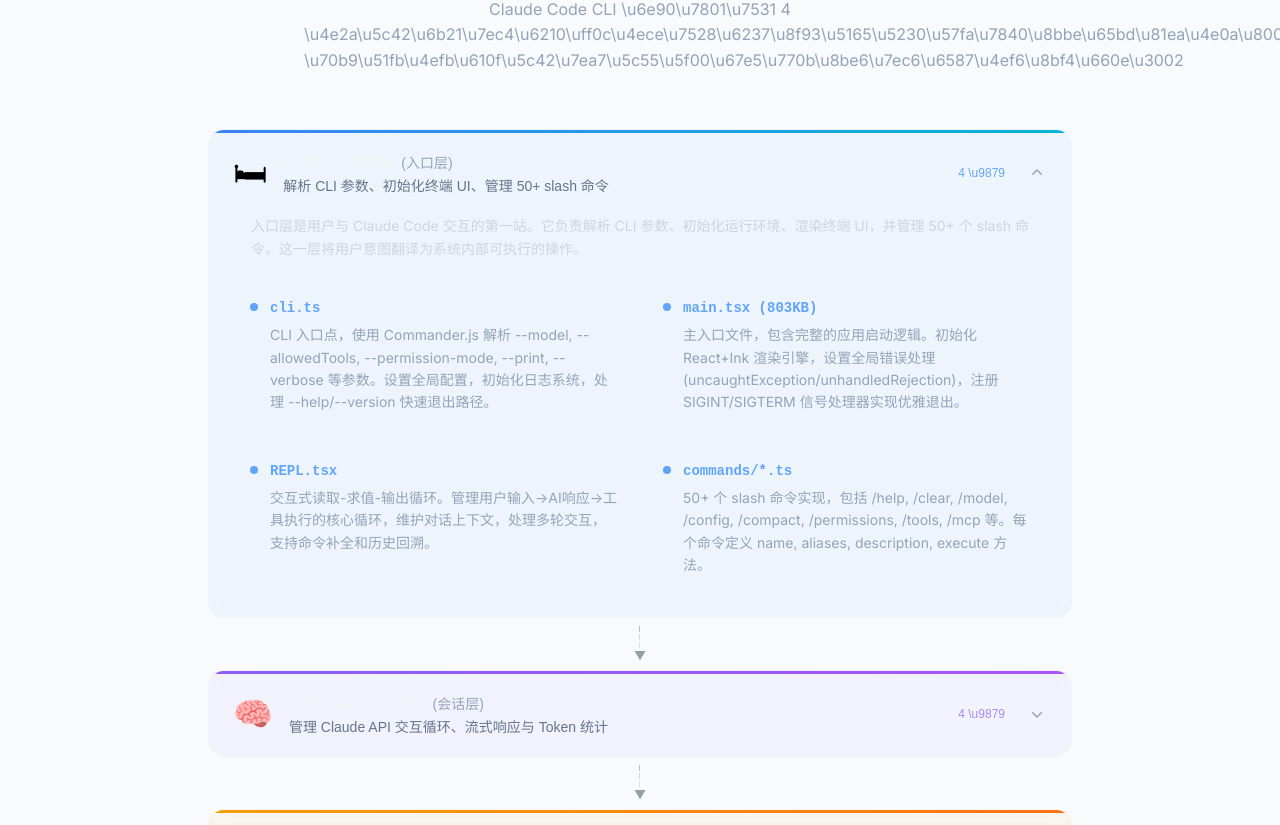
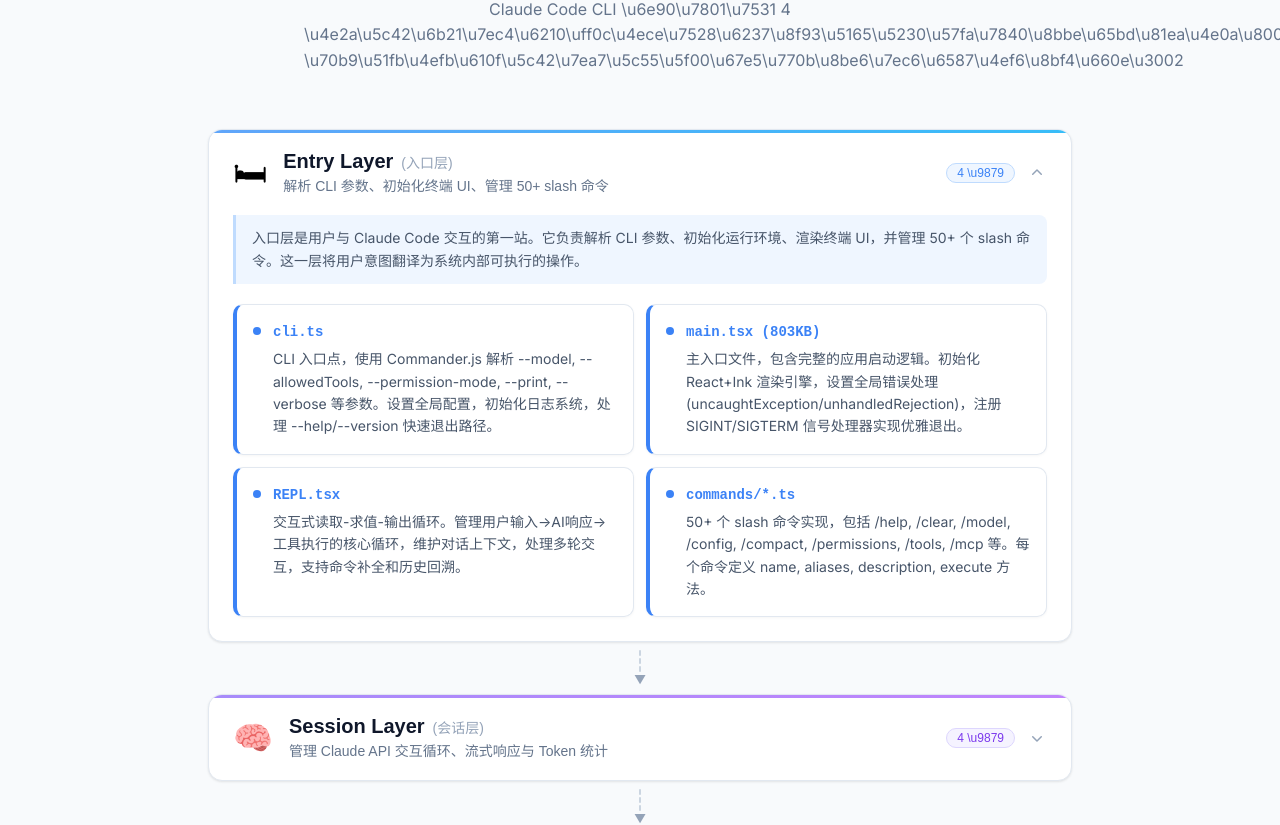
Before and after one commit to Tsutomu-miku/claude-code-architecture, a React (Vite) app: page / in a window 1280 px wide. Shown: the part 4940-5765 px from the top of the page. Built offline with nearby package versions, Linux system fonts and the light colour scheme.

Commit message:
feat: rewrite Architecture to light theme

```diff
--- a/src/sections/Architecture.tsx
+++ b/src/sections/Architecture.tsx
@@ -20,7 +20,8 @@
   files: FileInfo[];
   gradient: string;
   accentColor: string;
-  bgTint: string;
+  lightBg: string;
+  borderColor: string;
 }
 
 /* ------------------------------------------------------------------ */
@@ -36,9 +37,10 @@
     summary: "\u89e3\u6790 CLI \u53c2\u6570\u3001\u521d\u59cb\u5316\u7ec8\u7aef UI\u3001\u7ba1\u7406 50+ slash \u547d\u4ee4",
     description:
       "\u5165\u53e3\u5c42\u662f\u7528\u6237\u4e0e Claude Code \u4ea4\u4e92\u7684\u7b2c\u4e00\u7ad9\u3002\u5b83\u8d1f\u8d23\u89e3\u6790 CLI \u53c2\u6570\u3001\u521d\u59cb\u5316\u8fd0\u884c\u73af\u5883\u3001\u6e32\u67d3\u7ec8\u7aef UI\uff0c\u5e76\u7ba1\u7406 50+ \u4e2a slash \u547d\u4ee4\u3002\u8fd9\u4e00\u5c42\u5c06\u7528\u6237\u610f\u56fe\u7ffb\u8bd1\u4e3a\u7cfb\u7edf\u5185\u90e8\u53ef\u6267\u884c\u7684\u64cd\u4f5c\u3002",
-    gradient: "linear-gradient(to right, #3b82f6, #06b6d4)",
-    accentColor: "#60a5fa",
-    bgTint: "rgba(59,130,246,0.05)",
+    gradient: "linear-gradient(to right, #60a5fa, #38bdf8)",
+    accentColor: "#3b82f6",
+    lightBg: "#eff6ff",
+    borderColor: "#bfdbfe",
     files: [
       {
         name: "cli.ts",
@@ -70,9 +72,10 @@
     summary: "\u7ba1\u7406 Claude API \u4ea4\u4e92\u5faa\u73af\u3001\u6d41\u5f0f\u54cd\u5e94\u4e0e Token \u7edf\u8ba1",
     description:
       "\u4f1a\u8bdd\u5c42\u662f\u6574\u4e2a\u7cfb\u7edf\u7684\u300c\u5927\u8111\u300d\uff0c\u8d1f\u8d23\u7ba1\u7406\u4e0e Claude API \u7684\u4ea4\u4e92\u5faa\u73af\u3002\u5b83\u5904\u7406\u6d88\u606f\u7684\u6784\u5efa\u3001\u6d41\u5f0f\u54cd\u5e94\u7684\u63a5\u6536\u4e0e\u89e3\u6790\u3001\u5de5\u5177\u8c03\u7528\u7684\u7f16\u6392\u3001Token \u6d88\u8017\u7684\u7edf\u8ba1\u3002\u8fd9\u4e00\u5c42\u5b9e\u73b0\u4e86 Claude Code \u6700\u6838\u5fc3\u7684 AI \u5bf9\u8bdd\u80fd\u529b\u3002",
-    gradient: "linear-gradient(to right, #8b5cf6, #a855f7)",
-    accentColor: "#a78bfa",
-    bgTint: "rgba(139,92,246,0.05)",
+    gradient: "linear-gradient(to right, #a78bfa, #c084fc)",
+    accentColor: "#7c3aed",
+    lightBg: "#f5f3ff",
+    borderColor: "#ddd6fe",
     files: [
       {
         name: "query.ts (68KB)",
@@ -104,9 +107,10 @@
     summary: "40+ \u5185\u7f6e\u5de5\u5177 + \u52a8\u6001 MCP \u5de5\u5177\uff0c\u6807\u51c6\u5316 Schema \u4e0e\u5e76\u53d1\u8c03\u5ea6",
     description:
       "\u5de5\u5177\u4efb\u52a1\u5c42\u662f Claude Code \u7684\u300c\u624b\u811a\u300d\uff0c\u63d0\u4f9b\u4e86 40+ \u4e2a\u5185\u7f6e\u5de5\u5177\u548c\u52a8\u6001 MCP \u5de5\u5177\u3002\u6bcf\u4e2a\u5de5\u5177\u90fd\u6709\u6807\u51c6\u5316\u7684\u8f93\u5165 Schema(Zod v4)\u3001\u6743\u9650\u68c0\u67e5\u3001\u6267\u884c\u903b\u8f91\u548c\u7ed3\u679c\u683c\u5f0f\u5316\u3002TaskRunner \u7ba1\u7406\u591a\u5de5\u5177\u7684\u5e76\u53d1\u6267\u884c\u548c\u4f18\u5148\u7ea7\u8c03\u5ea6\u3002",
-    gradient: "linear-gradient(to right, #f59e0b, #f97316)",
-    accentColor: "#fbbf24",
-    bgTint: "rgba(245,158,11,0.05)",
+    gradient: "linear-gradient(to right, #fbbf24, #f59e0b)",
+    accentColor: "#d97706",
+    lightBg: "#fffbeb",
+    borderColor: "#fde68a",
     files: [
       {
         name: "Tool.ts (29KB)",
@@ -148,9 +152,10 @@
     summary: "API \u901a\u4fe1\u3001\u8ba4\u8bc1\u6388\u6743\u3001MCP \u534f\u8bae\u3001\u529f\u80fd\u5f00\u5173\u3001\u53ef\u89c2\u6d4b\u6027",
     description:
       "\u57fa\u7840\u8bbe\u65bd\u5c42\u63d0\u4f9b\u6240\u6709\u4e0a\u5c42\u6a21\u5757\u4f9d\u8d56\u7684\u57fa\u7840\u670d\u52a1\u3002\u5305\u62ec API \u901a\u4fe1\u3001\u8ba4\u8bc1\u6388\u6743\u3001MCP \u534f\u8bae\u3001\u529f\u80fd\u5f00\u5173\u3001\u53ef\u89c2\u6d4b\u6027\u7b49\u6838\u5fc3\u80fd\u529b\u3002\u8fd9\u4e9b\u670d\u52a1\u4ee5\u5355\u4f8b\u6a21\u5f0f\u8fd0\u884c\uff0c\u901a\u8fc7\u5ef6\u8fdf\u521d\u59cb\u5316\u4f18\u5316\u542f\u52a8\u6027\u80fd\u3002",
-    gradient: "linear-gradient(to right, #10b981, #14b8a6)",
-    accentColor: "#34d399",
-    bgTint: "rgba(16,185,129,0.05)",
+    gradient: "linear-gradient(to right, #34d399, #2dd4bf)",
+    accentColor: "#059669",
+    lightBg: "#ecfdf5",
+    borderColor: "#a7f3d0",
     files: [
       {
         name: "services/claude.ts",
@@ -197,27 +202,28 @@
 }) {
   return (
     <motion.div
-      initial={{ opacity: 0, y: 12 }}
+      initial={{ opacity: 0, y: 8 }}
       animate={{ opacity: 1, y: 0 }}
       transition={{ delay: 0.06 * index, duration: 0.35, ease: "easeOut" }}
       style={{
-        background: "rgba(255,255,255,0.02)",
-        border: "1px solid rgba(255,255,255,0.06)",
-        borderRadius: "12px",
+        background: "#ffffff",
+        border: "1px solid #e2e8f0",
+        borderLeft: `4px solid ${accentColor}`,
+        borderRadius: "10px",
         padding: "16px",
-        transition: "background 0.2s ease",
+        transition: "box-shadow 0.2s ease",
+        boxShadow: "0 1px 3px rgba(0,0,0,0.04)",
       }}
       onMouseEnter={(e) => {
-        (e.currentTarget as HTMLElement).style.background =
-          "rgba(255,255,255,0.04)";
+        (e.currentTarget as HTMLElement).style.boxShadow =
+          "0 4px 12px rgba(0,0,0,0.08)";
       }}
       onMouseLeave={(e) => {
-        (e.currentTarget as HTMLElement).style.background =
-          "rgba(255,255,255,0.02)";
+        (e.currentTarget as HTMLElement).style.boxShadow =
+          "0 1px 3px rgba(0,0,0,0.04)";
       }}
     >
       <div style={{ display: "flex", alignItems: "flex-start", gap: "12px" }}>
-        {/* file icon dot */}
         <span
           style={{
             marginTop: "6px",
@@ -246,7 +252,7 @@
               marginTop: "4px",
               fontSize: "0.875rem",
               lineHeight: 1.6,
-              color: "#94a3b8",
+              color: "#475569",
               margin: "4px 0 0 0",
             }}
           >
@@ -258,7 +264,7 @@
   );
 }
 
-/** Animated dashed arrow connecting two layers */
+/** Static dashed connector between two layers */
 function LayerConnector() {
   return (
     <div
@@ -270,53 +276,35 @@
         userSelect: "none",
       }}
     >
-      <motion.div
+      <div
         style={{
           display: "flex",
           flexDirection: "column",
           alignItems: "center",
           gap: "2px",
         }}
-        initial={{ opacity: 0 }}
-        animate={{ opacity: 1 }}
-        transition={{ duration: 0.4 }}
       >
-        {/* dashed line segments */}
         {[0, 1, 2].map((i) => (
-          <motion.div
+          <div
             key={i}
             style={{
               height: "6px",
-              width: "1px",
-              background: "rgba(107,114,128,0.6)",
-            }}
-            animate={{ opacity: [0.3, 0.9, 0.3] }}
-            transition={{
-              duration: 1.6,
-              repeat: Infinity,
-              delay: i * 0.3,
-              ease: "easeInOut",
+              width: "2px",
+              background: "#cbd5e1",
+              borderRadius: "1px",
             }}
           />
         ))}
-        {/* arrow head */}
-        <motion.span
+        <span
           style={{
-            color: "rgba(107,114,128,1)",
+            color: "#94a3b8",
             fontSize: "0.75rem",
             lineHeight: 1,
           }}
-          animate={{ opacity: [0.4, 1, 0.4] }}
-          transition={{
-            duration: 1.6,
-            repeat: Infinity,
-            delay: 0.9,
-            ease: "easeInOut",
-          }}
         >
           &#9660;
-        </motion.span>
-      </motion.div>
+        </span>
+      </div>
     </div>
   );
 }
@@ -328,7 +316,7 @@
       xmlns="http://www.w3.org/2000/svg"
       viewBox="0 0 20 20"
       fill="currentColor"
-      style={{ height: "20px", width: "20px", color: "#9ca3af" }}
+      style={{ height: "20px", width: "20px", color: "#94a3b8" }}
       animate={{ rotate: open ? 180 : 0 }}
       transition={{ duration: 0.25 }}
     >
@@ -360,13 +348,13 @@
       style={{
         position: "relative",
         overflow: "hidden",
-        borderRadius: "16px",
-        border: "1px solid rgba(255,255,255,0.08)",
-        background: layer.bgTint,
-        backdropFilter: "blur(8px)",
+        borderRadius: "14px",
+        border: "1px solid #e2e8f0",
+        background: "#ffffff",
+        boxShadow: "0 1px 3px rgba(0,0,0,0.06), 0 1px 2px rgba(0,0,0,0.04)",
         marginBottom: "0px",
       }}
-      initial={{ opacity: 0, y: 30 }}
+      initial={{ opacity: 0, y: 20 }}
       whileInView={{ opacity: 1, y: 0 }}
       viewport={{ once: true, amount: 0.2 }}
       transition={{ duration: 0.5, ease: "easeOut" }}
@@ -399,7 +387,7 @@
           background: "none",
           border: "none",
           outline: "none",
-          borderRadius: "16px",
+          borderRadius: "14px",
         }}
       >
         <div
@@ -410,7 +398,6 @@
             minWidth: 0,
           }}
         >
-          {/* icon */}
           <span
             style={{
               fontSize: "2rem",
@@ -423,7 +410,6 @@
           </span>
 
           <div style={{ minWidth: 0 }}>
-            {/* title row */}
             <div
               style={{
                 display: "flex",
@@ -436,7 +422,7 @@
                 style={{
                   fontSize: "1.25rem",
                   fontWeight: 700,
-                  color: "#f1f5f9",
+                  color: "#0f172a",
                   margin: 0,
                 }}
               >
@@ -451,7 +437,6 @@
                 ({layer.subtitle})
               </span>
             </div>
-            {/* one-line summary */}
             <p
               style={{
                 marginTop: "2px",
@@ -469,7 +454,6 @@
           </div>
         </div>
 
-        {/* right side: file count + chevron */}
         <div
           style={{
             display: "flex",
@@ -487,7 +471,8 @@
               fontSize: "0.75rem",
               fontWeight: 500,
               color: layer.accentColor,
-              background: "rgba(255,255,255,0.06)",
+              background: layer.lightBg,
+              border: `1px solid ${layer.borderColor}`,
             }}
           >
             {layer.files.length} \u9879
@@ -515,21 +500,22 @@
                 gap: "20px",
               }}
             >
-              {/* full description */}
               <p
                 style={{
                   fontSize: "0.875rem",
                   lineHeight: 1.6,
-                  color: "#cbd5e1",
-                  borderLeft: "2px solid rgba(255,255,255,0.1)",
+                  color: "#475569",
+                  borderLeft: `3px solid ${layer.borderColor}`,
                   paddingLeft: "16px",
                   margin: 0,
+                  background: layer.lightBg,
+                  borderRadius: "0 8px 8px 0",
+                  padding: "12px 16px",
                 }}
               >
                 {layer.description}
               </p>
 
-              {/* file cards grid */}
               <div
                 style={{
                   display: "grid",
@@ -560,7 +546,6 @@
 /* ------------------------------------------------------------------ */
 
 export default function Architecture() {
-  // first layer expanded by default
   const [openIds, setOpenIds] = useState<Set<string>>(
     () => new Set([layers[0].id]),
   );
@@ -586,10 +571,9 @@
         padding: "96px 16px",
       }}
     >
-      {/* Section heading */}
       <motion.div
         style={{ marginBottom: "56px", textAlign: "center" }}
-        initial={{ opacity: 0, y: 20 }}
+        initial={{ opacity: 0, y: 16 }}
         whileInView={{ opacity: 1, y: 0 }}
         viewport={{ once: true }}
         transition={{ duration: 0.5 }}
@@ -600,7 +584,7 @@
             fontSize: "2rem",
             fontWeight: 800,
             letterSpacing: "-0.025em",
-            color: "#f1f5f9",
+            color: "#0f172a",
             margin: 0,
           }}
         >
@@ -611,7 +595,7 @@
           style={{
             marginTop: "12px",
             fontSize: "1rem",
-            color: "#94a3b8",
+            color: "#64748b",
             maxWidth: "42rem",
             marginLeft: "auto",
             marginRight: "auto",
@@ -622,7 +606,6 @@
         </p>
       </motion.div>
 
-      {/* Layer stack */}
       <div style={{ display: "flex", flexDirection: "column" }}>
         {layers.map((layer, idx) => (
           <div key={layer.id}>
@@ -636,13 +619,12 @@
         ))}
       </div>
 
-      {/* bottom note */}
       <motion.p
         style={{
           marginTop: "40px",
           textAlign: "center",
           fontSize: "0.75rem",
-          color: "#64748b",
+          color: "#94a3b8",
         }}
         initial={{ opacity: 0 }}
         whileInView={{ opacity: 1 }}
```
